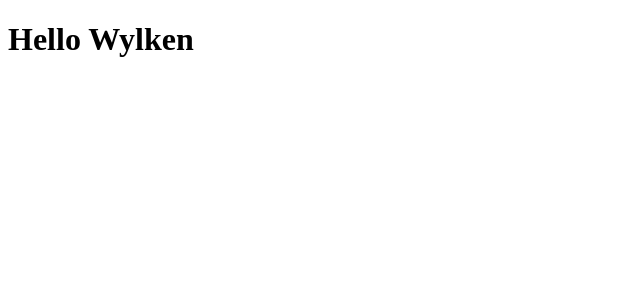
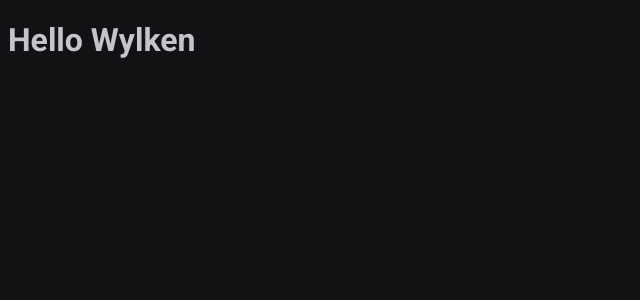
Before and after one commit to wylken/pomodoro, a React (Vite) app: page / in a window 1280 px wide. Shown: the top 300 px of the page, without its empty margins (0-640 px from the left). Built offline with nearby package versions, Linux system fonts and the light colour scheme.

Commit message:
Config global styles end eslint

```diff
--- a/index.html
+++ b/index.html
@@ -3,6 +3,9 @@
   <head>
     <meta charset="UTF-8" />
     <link rel="icon" type="image/svg+xml" href="/vite.svg" />
+    <link rel="preconnect" href="https://fonts.googleapis.com"/>
+    <link rel="preconnect" href="https://fonts.gstatic.com" crossorigin/>
+    <link href="https://fonts.googleapis.com/css2?family=Roboto+Mono:wght@700&family=Roboto:wght@400;700&display=swap" rel="stylesheet"/>
     <meta name="viewport" content="width=device-width, initial-scale=1.0" />
     <title>Pomodoro Wylken</title>
   </head>
--- a/package.json
+++ b/package.json
@@ -14,10 +14,12 @@
     "styled-components": "^5.3.6"
   },
   "devDependencies": {
+    "@rocketseat/eslint-config": "^1.1.3",
     "@types/react": "^18.0.24",
     "@types/react-dom": "^18.0.8",
     "@types/styled-components": "^5.1.26",
     "@vitejs/plugin-react": "^2.2.0",
+    "eslint": "^8.28.0",
     "typescript": "^4.6.4",
     "vite": "^3.2.3"
   }
--- a/src/App.tsx
+++ b/src/App.tsx
@@ -1,7 +1,12 @@
-
+import { GlobalStyle } from './styles/global'
+import { ThemeProvider } from 'styled-components'
+import { defaultTheme } from './styles/themes/default'
 
 export function App() {
   return (
-    <h1>Hello Wylken</h1>
+    <ThemeProvider theme={defaultTheme}>
+      <h1>Hello Wylken</h1>
+      <GlobalStyle />
+    </ThemeProvider>
   )
 }
--- a/src/main.tsx
+++ b/src/main.tsx
@@ -1,9 +1,9 @@
 import React from 'react'
 import ReactDOM from 'react-dom/client'
-import {App} from './App'
+import { App } from './App'
 
 ReactDOM.createRoot(document.getElementById('root') as HTMLElement).render(
   <React.StrictMode>
     <App />
-  </React.StrictMode>
+  </React.StrictMode>,
 )
--- /dev/null
+++ b/src/styles/global.ts
@@ -0,0 +1,21 @@
+import { createGlobalStyle } from 'styled-components'
+
+export const GlobalStyle = createGlobalStyle`
+
+    :focus{
+        outline: 0;
+        box-shadow: 0 0 0 2px ${(props) => props.theme['green-500']};
+    }
+
+    body {
+        background: ${(props) => props.theme['gray-900']};
+        color: ${(props) => props.theme['gray-300']};
+    }
+
+    body, input, textarea, button{
+        font-family: 'Roboto', sans-serif;
+        font-weight: 400;
+        font-size: 1rem;
+    }
+
+`
--- /dev/null
+++ b/src/styles/themes/default.ts
@@ -0,0 +1,21 @@
+export const defaultTheme = {
+  white: '#FFF',
+
+  'gray-100': '#E1E1E6',
+  'gray-300': '#C4C4CC',
+  'gray-400': '#8D8D99',
+  'gray-500': '#7C7C8A',
+  'gray-600': '#323238',
+  'gray-700': '#29292E',
+  'gray-800': '#202024',
+  'gray-900': '#121214',
+
+  'green-300': '#00B37E',
+  'green-500': '#00875F',
+  'green-700': '#015F43',
+
+  'red-500': '#AB222E',
+  'red-700': '#7A1921',
+
+  'yellow-500': '#FBA94C',
+}
```
Also changed, not shown: src/@types/styled.d.ts (added, +8 -0 lines), src/.eslintrc.json (added), tsconfig.json (line endings or trailing spaces), tsconfig.node.json (line endings or trailing spaces), vite.config.ts (line endings or trailing spaces), 1 other file (tests, documents, lock files or other folders).
